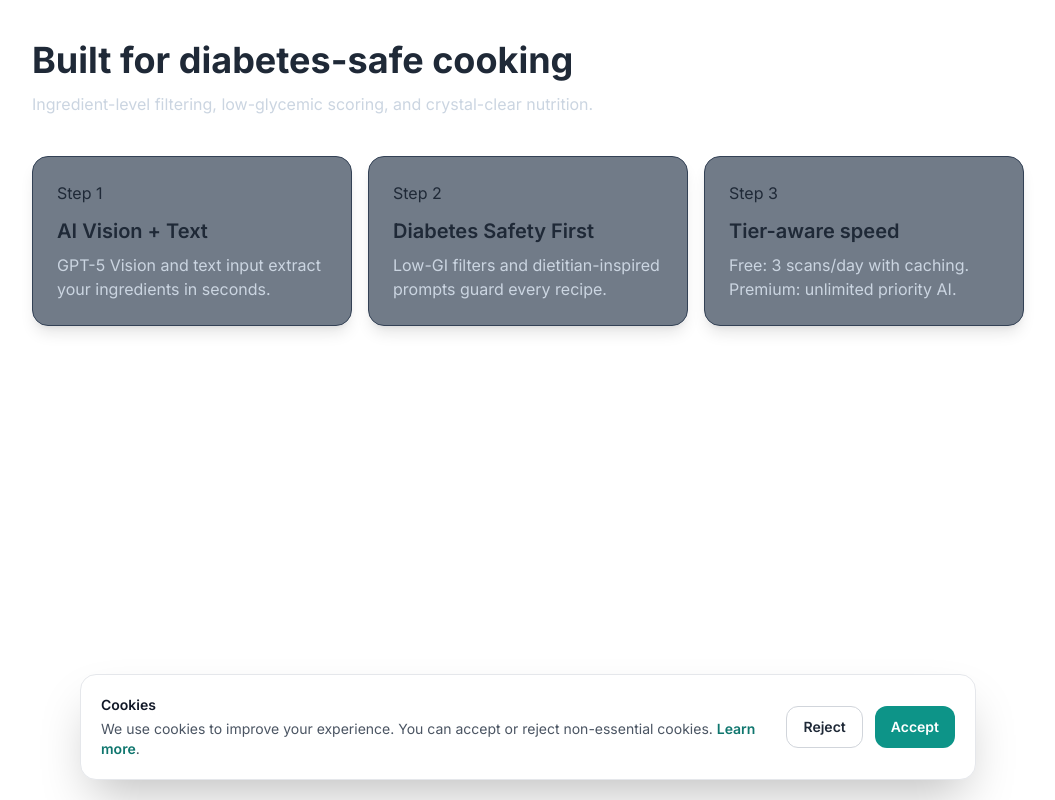
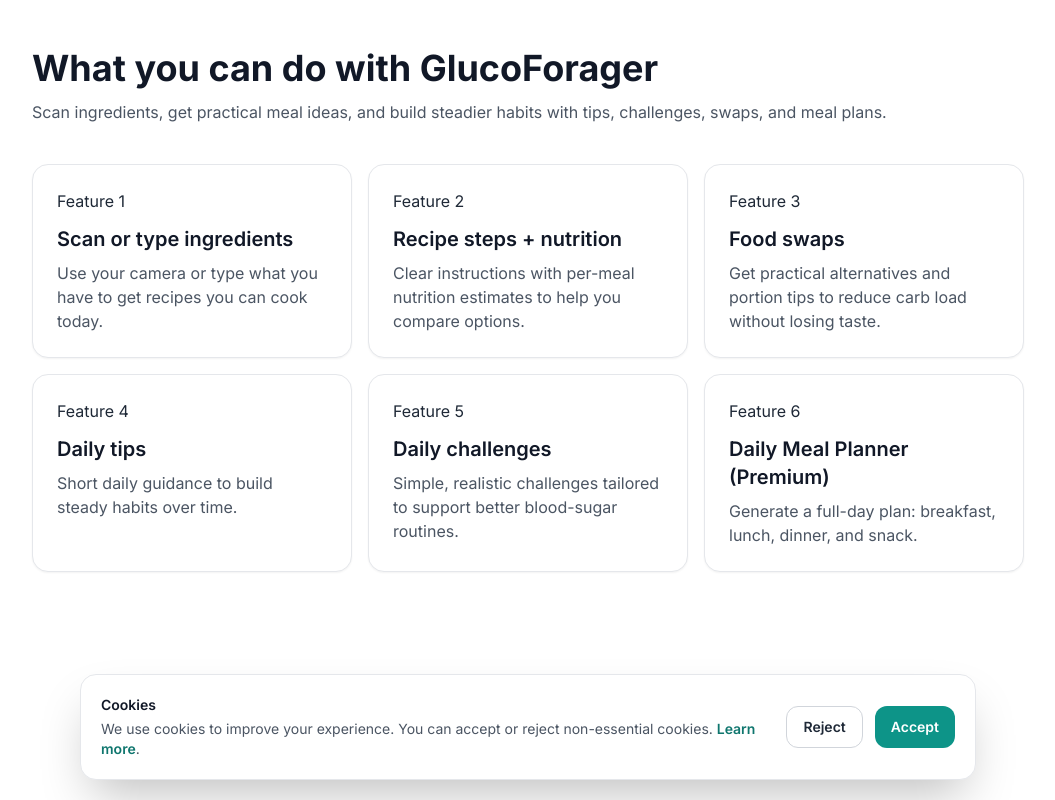
Before and after one commit to bhoyee/GlucoForager, a Next.js app in the folder landing-page/: page /features in a window 1280 px wide. Shown: the whole page, without its empty margins (112-1167 px from the left). Built offline with nearby package versions, Linux system fonts and the light colour scheme; no server answers.

Commit message:
Update landing pages: App Store link, features, pricing

```diff
--- a/landing-page/app/download/page.js
+++ b/landing-page/app/download/page.js
@@ -1,6 +1,7 @@
 const SITE_URL = (process.env.NEXT_PUBLIC_SITE_URL || 'https://www.glucoforager.com').replace(/\/+$/, '');
 const PLAY_STORE_URL = 'https://play.google.com/store/apps/details?id=com.glucoforager.app';
-const APP_STORE_URL = process.env.NEXT_PUBLIC_IOS_APP_STORE_URL || '';
+const APP_STORE_URL =
+  process.env.NEXT_PUBLIC_IOS_APP_STORE_URL || 'https://apps.apple.com/us/app/glucoforager/id6758808427';
 
 export const metadata = {
   title: 'Download',
@@ -34,20 +35,14 @@ export default function DownloadPage() {
             Choose your platform below. If a store page is still processing, try again later.
           </p>
           <div className="mt-5 flex flex-wrap gap-3">
-            {hasIos ? (
             <a
               className="inline-flex items-center justify-center rounded-xl bg-black px-5 py-3 text-white font-semibold"
-                href={APP_STORE_URL}
+              href={hasIos ? APP_STORE_URL : SITE_URL}
               rel="noreferrer"
               target="_blank"
             >
               App Store
             </a>
-            ) : (
-              <span className="inline-flex items-center justify-center rounded-xl bg-gray-100 px-5 py-3 text-gray-600 font-semibold">
-                App Store (coming soon)
-              </span>
-            )}
 
             <a
               className="inline-flex items-center justify-center rounded-xl bg-black px-5 py-3 text-white font-semibold"
@@ -63,9 +58,11 @@ export default function DownloadPage() {
         <section className="rounded-2xl border border-gray-200 bg-white p-6 space-y-3">
           <h2 className="text-xl font-bold text-gray-900">What you can do with GlucoForager</h2>
           <ul className="list-disc pl-6 text-gray-700 space-y-1">
-            <li>Search recipes using ingredients you already have.</li>
-            <li>Get diabetes-friendly suggestions and practical meal ideas.</li>
-            <li>See nutrition details to help you compare options confidently.</li>
+            <li>Scan or type ingredients to get diabetes-friendly recipe ideas.</li>
+            <li>See clear steps and per-meal nutrition estimates.</li>
+            <li>Use food swaps and portion tips to reduce carb load.</li>
+            <li>Get daily tips and challenges to build healthier habits.</li>
+            <li>Premium: generate a full-day meal plan (breakfast, lunch, dinner, snack).</li>
           </ul>
           <p className="text-sm text-gray-500">
             Note: GlucoForager provides informational recipe suggestions and is not medical advice.
--- a/landing-page/app/features/page.js
+++ b/landing-page/app/features/page.js
@@ -2,12 +2,17 @@ import FeatureGrid from "../../components/FeatureGrid";
 
 export default function FeaturesPage() {
   return (
-    <main className="container mx-auto max-w-5xl px-4 py-10 space-y-10">
+    <main className="min-h-screen bg-white">
+      <div className="container mx-auto max-w-5xl px-4 py-12 space-y-10">
       <header className="space-y-3">
-        <h1 className="text-4xl font-bold">Built for diabetes-safe cooking</h1>
-        <p className="text-slate-300">Ingredient-level filtering, low-glycemic scoring, and crystal-clear nutrition.</p>
+        <h1 className="text-4xl font-extrabold text-gray-900">What you can do with GlucoForager</h1>
+        <p className="text-gray-600">
+          Scan ingredients, get practical meal ideas, and build steadier habits with tips, challenges, swaps, and meal
+          plans.
+        </p>
       </header>
       <FeatureGrid />
+      </div>
     </main>
   );
 }
--- a/landing-page/app/pricing/page.js
+++ b/landing-page/app/pricing/page.js
@@ -2,12 +2,16 @@ import PricingTable from "../../components/PricingTable";
 
 export default function PricingPage() {
   return (
-    <main className="container mx-auto max-w-5xl px-4 py-10 space-y-8">
-      <header className="space-y-2">
-        <h1 className="text-4xl font-bold">Clear, fair pricing</h1>
-        <p className="text-slate-300">Free for 3 searches/day, or go premium for the full camera-powered experience.</p>
-      </header>
-      <PricingTable />
+    <main className="min-h-screen bg-white">
+      <div className="container mx-auto max-w-5xl px-4 py-12 space-y-8">
+        <header className="space-y-2">
+          <h1 className="text-4xl font-extrabold text-gray-900">Clear, fair pricing</h1>
+          <p className="text-gray-600">
+            Start free, or go Premium for higher usage limits and the Daily Meal Planner.
+          </p>
+        </header>
+        <PricingTable />
+      </div>
     </main>
   );
 }
--- a/landing-page/components/FeatureGrid.js
+++ b/landing-page/components/FeatureGrid.js
@@ -1,15 +1,27 @@
 const steps = [
   {
-    title: 'AI Vision + Text',
-    description: 'GPT-5 Vision and text input extract your ingredients in seconds.',
+    title: 'Scan or type ingredients',
+    description: 'Use your camera or type what you have to get recipes you can cook today.',
   },
   {
-    title: 'Diabetes Safety First',
-    description: 'Low-GI filters and dietitian-inspired prompts guard every recipe.',
+    title: 'Recipe steps + nutrition',
+    description: 'Clear instructions with per-meal nutrition estimates to help you compare options.',
   },
   {
-    title: 'Tier-aware speed',
-    description: 'Free: 3 scans/day with caching. Premium: unlimited priority AI.',
+    title: 'Food swaps',
+    description: 'Get practical alternatives and portion tips to reduce carb load without losing taste.',
+  },
+  {
+    title: 'Daily tips',
+    description: 'Short daily guidance to build steady habits over time.',
+  },
+  {
+    title: 'Daily challenges',
+    description: 'Simple, realistic challenges tailored to support better blood-sugar routines.',
+  },
+  {
+    title: 'Daily Meal Planner (Premium)',
+    description: 'Generate a full-day plan: breakfast, lunch, dinner, and snack.',
   },
 ];
 
@@ -17,10 +29,10 @@ export default function FeatureGrid() {
   return (
     <section id="features" className="grid gap-4 md:grid-cols-3">
       {steps.map((step, idx) => (
-        <div key={step.title} className="rounded-2xl border border-slate-700 bg-surface/60 p-6 shadow-lg">
-          <div className="badge mb-3">Step {idx + 1}</div>
-          <h3 className="text-xl font-semibold">{step.title}</h3>
-          <p className="mt-2 text-slate-300">{step.description}</p>
+        <div key={step.title} className="rounded-2xl border border-gray-200 bg-white p-6 shadow-sm">
+          <div className="badge mb-3">Feature {idx + 1}</div>
+          <h3 className="text-xl font-semibold text-gray-900">{step.title}</h3>
+          <p className="mt-2 text-gray-600">{step.description}</p>
         </div>
       ))}
     </section>
--- a/landing-page/components/PricingTable.js
+++ b/landing-page/components/PricingTable.js
@@ -1,19 +1,23 @@
 const tiers = [
   {
     name: 'Free',
-    price: '£0',
-    bullets: ['3 AI scans/day', 'Text + basic vision input', 'Banner ads', 'Cached AI responses'],
+    price: '$0',
+    bullets: [
+      'Ingredient scan + typed ingredients',
+      'Daily tips & challenges',
+      'Save favourites and view recent recipes',
+      'Limited AI generations',
+    ],
   },
   {
     name: 'Premium',
-    price: '£2.99/month',
+    price: 'From $5.99/month',
     highlight: true,
     bullets: [
-      'Unlimited scans with GPT-5 Vision',
-      'Priority AI + dietary filters',
-      'Save favorites & history',
+      'Daily Meal Planner',
+      'Higher usage limits for AI recipes and scans',
+      'Food swaps + personalised guidance',
       'Ad-free experience',
-      'Coming soon: meal plans & shopping lists',
     ],
   },
 ];
@@ -24,28 +28,28 @@ export default function PricingTable() {
       {tiers.map((tier) => (
         <div
           key={tier.name}
-          className={`rounded-2xl border p-6 shadow-xl ${
-            tier.highlight ? 'border-primary bg-primary/5' : 'border-slate-700 bg-surface/60'
+          className={`rounded-2xl border p-6 shadow-sm ${
+            tier.highlight ? 'border-primary bg-primary/5' : 'border-gray-200 bg-white'
           }`}
         >
           <div className="flex items-center justify-between">
-            <h3 className="text-2xl font-bold">{tier.name}</h3>
-            <span className="text-xl font-semibold">{tier.price}</span>
+            <h3 className="text-2xl font-bold text-gray-900">{tier.name}</h3>
+            <span className="text-xl font-semibold text-gray-900">{tier.price}</span>
           </div>
-          <ul className="mt-4 space-y-2 text-slate-200">
+          <ul className="mt-4 space-y-2 text-gray-700">
             {tier.bullets.map((item) => (
               <li key={item} className="flex items-center gap-2">
-                <span className="badge">{item.includes('Camera') ? 'Camera' : 'Included'}</span>
+                <span className="badge">Included</span>
                 <span>{item}</span>
               </li>
             ))}
           </ul>
           {tier.highlight ? (
-            <a className="mt-6 inline-flex rounded-xl bg-primary px-4 py-3 font-semibold text-midnight" href="#download">
-              Start 7-day free trial
+            <a className="mt-6 inline-flex rounded-xl bg-primary px-4 py-3 font-semibold text-midnight" href="/download">
+              Download the app
             </a>
           ) : (
-            <p className="mt-6 text-sm text-slate-400">Perfect for quick checks and light use.</p>
+            <p className="mt-6 text-sm text-gray-500">Perfect for quick checks and light use.</p>
           )}
         </div>
       ))}
```
Lines whose indentation alone changed are shown as unchanged.
